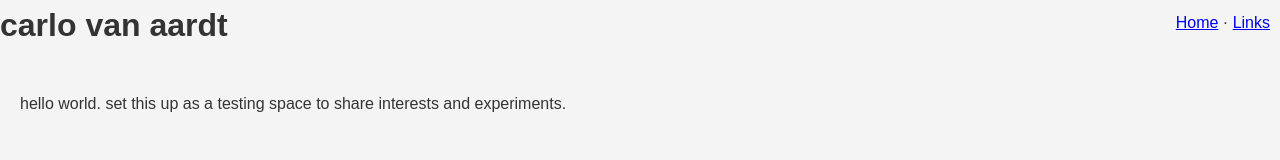
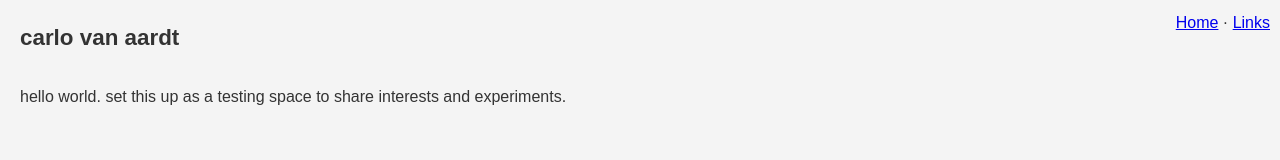
Before and after one commit to aardtcarlo/aardtcarlo.github.io, a plain HTML site: page index.html in a window 1280 px wide. Drawn offline with Linux system fonts and the light colour scheme.

Commit message:
Update style.css

```diff
--- a/style.css
+++ b/style.css
@@ -34,7 +34,7 @@ nav ul {
 }
 
 nav ul li {
-    margin: 5px 0;
+    padding:0; margin:0;
 }
 
 nav ul li a {
@@ -71,13 +71,15 @@ ul li a:hover {
 
 /* Main Content Area */
 main {
-    margin-right: 220px;
-    padding: 20px;
+    margin:   0 220px 0 20px;
+    padding:  20px 0;
 }
 
 /* Headings */
 h1 {
-    margin-bottom: 20px;
+    font-size:1.4rem;
+    padding:0 0 0.5rem 20px;
+    margin-top:20px;
 }
 
 /* Back to Top Button (Optional) */
```
